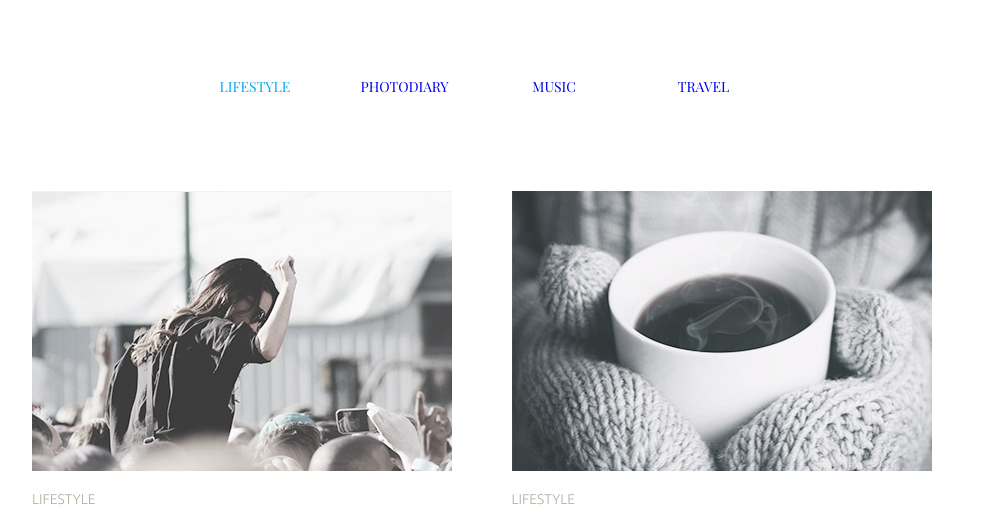
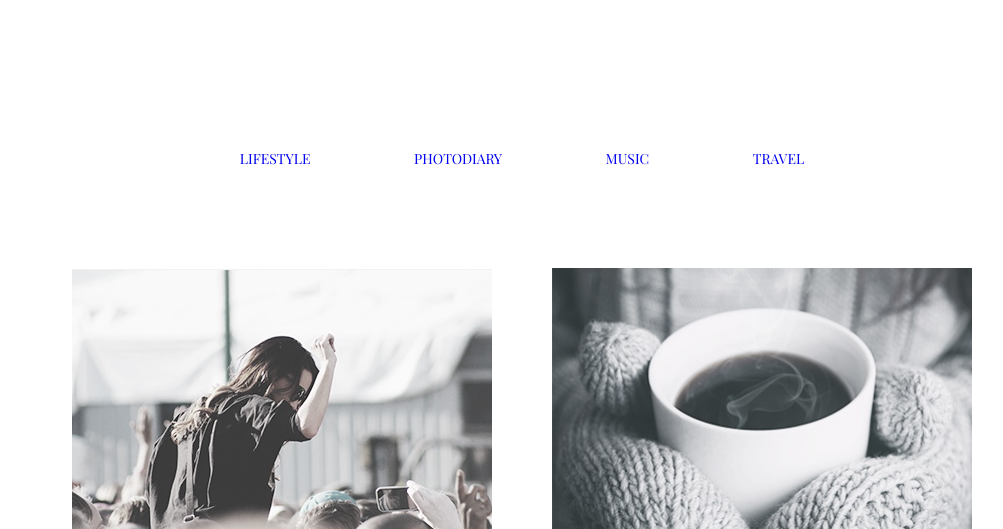
Before and after one commit to MykhailoMelnichuk/goit-fe-course, a plain HTML site: page html-css/module-3/index.html in a window 1280 px wide. Shown: the top 529 px of the page, without its empty margins (118-1121 px from the left). Drawn offline with nearby package versions, Linux system fonts and the light colour scheme.

Commit message:
Made corrections module-3

```diff
--- /dev/null
+++ b/html-css/module-3/css/reset.css
@@ -0,0 +1,48 @@
+/* http://meyerweb.com/eric/tools/css/reset/
+   v2.0 | 20110126
+   License: none (public domain)
+*/
+
+html, body, div, span, applet, object, iframe,
+h1, h2, h3, h4, h5, h6, p, blockquote, pre,
+a, abbr, acronym, address, big, cite, code,
+del, dfn, em, img, ins, kbd, q, s, samp,
+small, strike, strong, sub, sup, tt, var,
+b, u, i, center,
+dl, dt, dd, ol, ul, li,
+fieldset, form, label, legend,
+table, caption, tbody, tfoot, thead, tr, th, td,
+article, aside, canvas, details, embed,
+figure, figcaption, footer, header, hgroup,
+menu, nav, output, ruby, section, summary,
+time, mark, audio, video {
+	margin: 0;
+	padding: 0;
+	border: 0;
+	font-size: 100%;
+	font: inherit;
+	vertical-align: baseline;
+}
+/* HTML5 display-role reset for older browsers */
+article, aside, details, figcaption, figure,
+footer, header, hgroup, menu, nav, section {
+	display: block;
+}
+body {
+	line-height: 1;
+}
+ol, ul {
+	list-style: none;
+}
+blockquote, q {
+	quotes: none;
+}
+blockquote:before, blockquote:after,
+q:before, q:after {
+	content: '';
+	content: none;
+}
+table {
+	border-collapse: collapse;
+	border-spacing: 0;
+}
--- a/html-css/module-3/css/styles.css
+++ b/html-css/module-3/css/styles.css
@@ -1,104 +1,90 @@
-  /*Reset styles*/
-* {
-    box-sizing: border-box;
-    padding: 0;
-    margin: 0;
-    border: 0;
+  body, p, button {
+    font-family: Playfair Display, sans-serif;
+    font-size: 14px;
+    font-weight: 400;
+    font-weight: 24px;
+    color: #626262;
   }
 
-  body {
-    width: 1200px;
-    height: auto;
-    padding: 0px 150px 20px 150px;
-    font-family: Playfair Display, sans-serif;
-    font-size: 14px;
-    color: #626262;
-
+  .wrapper {
+    width: 900px;
+    margin: 0 auto;
   }
 
-  /*Styles of the top menu of the site*/
   header {
     height: 191px;
     padding-top: 77px;
   }
 
   nav {
-    margin: 0 auto;
-    width: 600px;
-
-  }
-
-  ul {
-    list-style: none;
-  }
-
-  li {
-    display: inline-block;
-  }
-
-  a {
-    text-decoration: none;
-  }
-
-  li.menu-item {
-    width: 146px;
     text-align: center;
   }
 
-  li.menu-item>a {
-    text-align: center;
+  nav li {
+    display: inline-block;
+    margin-top: 75px;
+    margin-right: 100px;
+    margin-bottom: 100px;
+  }
+
+  nav li:last-child {
+    margin-right: 0;
+  }
+
+  nav li a {
+    text-decoration: none;
     text-transform: uppercase;
   }
 
-  li.first>a {
+  nav li a:hover {
     color: #03a9f4;
   }
 
-  /*Styles of blocks of articles*/
+  .wrapper-post {
+    font-size: 0;
+  }
 
   .post {
     display: inline-block;
-    width: 448px;
-    height: auto;
+    width: 420px;
+    font-size: 14px;
+    margin-right: 60px;
     margin-bottom: 130px;
+  }
+
+  .post:nth-child(even) {
+    margin-right: 0;
+  }
+
+  .post:nth-child(-n+2) {
+    margin-bottom: 55px;
   }
 
   .post img {
     display: block;
-    width: 420px;
-    height: 280px;
+    width: 100%;
+    height: auto;
 }
-  .left-post {
-    padding-right: 28px;
-  }
 
-  .right-post {
-    padding-left: 28px;
-  }
-
-  .post-title {
+  .post .post-title {
     font-family: Ubuntu, sans-serif;
     font-size: 14px;
     font-weight: 300;
     text-transform: uppercase;
     color: #b4ad9e;
-    padding-top: 20px;
-    margin-bottom: 28px;
+    margin-top: 26px;
+    margin-bottom: 30px;
   }
 
-  h2 {
+  .post h3 {
     font-size: 30px;
-    margin-bottom: 34px;
+    margin-bottom: 35px;
   }
-
-  /*Button styles*/
 
   button {
     display: block;
     margin: 0 auto;
-    font-family: Playfair Display, sans-serif;
     font-size: 20px;
-    color: #626262;
     border: 1px solid;
     border-color: #626262;
     padding: 20px 35px;
--- a/html-css/module-3/index.html
+++ b/html-css/module-3/index.html
@@ -4,88 +4,70 @@
     <meta charset="UTF-8">
     <meta name="viewport" content="width=, initial-scale=1.0">
     <meta http-equiv="X-UA-Compatible" content="ie=edge">
-    <link rel="stylesheet" href="css/styles.css">
     <link href="https://fonts.googleapis.com/css?family=Playfair+Display&display=swap" rel="stylesheet">
     <link href="https://fonts.googleapis.com/css?family=Ubuntu:300&display=swap" rel="stylesheet">
+    <link rel="stylesheet" href="css/reset.css">
+    <link rel="stylesheet" href="css/styles.css">
     <title>Модуль 3 - Домашнее задание</title>
 </head>
 <body>
+    <div class="wrapper">
         <!-- Site header -->
         <header>
             <!-- Top menu of the site -->
             <nav>
                 <ul>
-                    <li class="menu-item first"><a href="#" >Lifestyle</a></li>
-                    <li class="menu-item"><a href="#" >Photodiary</a></li>
-                    <li class="menu-item"><a href="#" >Music</a></li>
-                    <li class="menu-item"><a href="#" >Travel</a></li>
+                    <li><a href="#" >Lifestyle</a></li>
+                    <li><a href="#" >Photodiary</a></li>
+                    <li><a href="#" >Music</a></li>
+                    <li><a href="#" >Travel</a></li>
                 </ul>
              </nav>
         </header>
         <!-- Site content -->
         <main>
             <!-- Blocks of articles -->
-            <ul>
-                <li class="post">
-                    <article class="left-post">
+            <div class="wrapper-post">
+                <article class="post">
                      <img src="img/image1.jpg" alt="lifestyle" width="420" height="280">
                     <p class="post-title">Lifestyle</p>
-                        <h2>More than just a music festival </h2>
+                    <h3>More than just a music festival </h3>
                     <p>Lorem ipsum dolor sit amet, consectetur adipisicing elit, sed do eiusmod tempor incididunt ut labore et dolore magna aliqua. Ut enim ad minim veniam, quis nostrud exercitation ullamco laboris</p>
                 </article>
-
-                </li>
-                <li class="post">
-                    <article class="right-post">
-                        <img src="img/image2.jpg" alt="lifestyle" width="419" height="280">
+                <article class="post">
+                    <img src="img/image2.jpg" alt="lifestyle" width="420" height="280">
                     <p class="post-title">Lifestyle</p>
-                        <h2>Life tastes better with coffee</h2>
+                    <h3>Life tastes better with coffee</h3>
                     <p>Lorem ipsum dolor sit amet, consectetur adipisicing elit, sed do eiusmod tempor incididunt ut labore et dolore magna aliqua. Ut enim ad minim veniam, quis nostrud exercitation ullamco laboris</p>
                 </article>
-                </li>
-            </ul>
-
-            <ul>
-                    <li class="post">
-                        <article class="left-post">
+                <article class="post">
                     <img src="img/image3.jpg" alt="lifestyle" width="420" height="280">
                     <p class="post-title">Photodiary</p>
-                            <h2>American dream</h2>
+                     <h3>American dream</h3>
                     <p>Lorem ipsum dolor sit amet, consectetur adipisicing elit, sed do eiusmod tempor incididunt ut labore et dolore magna aliqua. Ut enim ad minim veniam, quis nostrud exercitation ullamco laboris</p>
                 </article>
-
-                    </li>
-                    <li class="post">
-                        <article class="right-post">
-                            <img src="img/image4.jpg" alt="lifestyle" width="419" height="280">
+                <article class="post">
+                    <img src="img/image4.jpg" alt="lifestyle" width="420" height="280">
                     <p class="post-title">Photodiary</p>
-                            <h2>A day exploring the Alps</h2>
+                    <h3>A day exploring the Alps</h3>
                     <p>Lorem ipsum dolor sit amet, consectetur adipisicing elit, sed do eiusmod tempor incididunt ut labore et dolore magna aliqua. Ut enim ad minim veniam, quis nostrud exercitation ullamco laboris</p>
                 </article>
-                    </li>
-                </ul>
-
-                <ul>
-                        <li class="post">
-                            <article class="left-post">
+                <article class="post">
                     <img src="img/image5.jpg" alt="lifestyle" width="420" height="280">
                     <p class="post-title">Lifestyle</p>
-                                <h2>Top 10 song for running</h2>
+                    <h3>Top 10 song for running</h3>
                     <p>Lorem ipsum dolor sit amet, consectetur adipisicing elit, sed do eiusmod tempor incididunt ut labore et dolore magna aliqua. Ut enim ad minim veniam, quis nostrud exercitation ullamco laboris</p>
                 </article>
-
-                        </li>
-                        <li class="post">
-                            <article class="right-post">
-                                <img src="img/image6.jpg" alt="lifestyle" width="419" height="280">
+                <article class="post">
+                    <img src="img/image6.jpg" alt="lifestyle" width="420" height="280">
                     <p class="post-title">Lifestyle</p>
-                                <h2>Cold winter days</h2>
+                    <h3>Cold winter days</h3>
                     <p>Lorem ipsum dolor sit amet, consectetur adipisicing elit, sed do eiusmod tempor incididunt ut labore et dolore magna aliqua. Ut enim ad minim veniam, quis nostrud exercitation ullamco laboris</p>
                 </article>
-                        </li>
-                    </ul>
+            </div>
 
             <button>Load more</button>
         </main>
+    </div>
 </body>
 </html>
--- /dev/null
+++ b/html-css/module-4/css/reset.css
@@ -0,0 +1,48 @@
+/* http://meyerweb.com/eric/tools/css/reset/
+   v2.0 | 20110126
+   License: none (public domain)
+*/
+
+html, body, div, span, applet, object, iframe,
+h1, h2, h3, h4, h5, h6, p, blockquote, pre,
+a, abbr, acronym, address, big, cite, code,
+del, dfn, em, img, ins, kbd, q, s, samp,
+small, strike, strong, sub, sup, tt, var,
+b, u, i, center,
+dl, dt, dd, ol, ul, li,
+fieldset, form, label, legend,
+table, caption, tbody, tfoot, thead, tr, th, td,
+article, aside, canvas, details, embed,
+figure, figcaption, footer, header, hgroup,
+menu, nav, output, ruby, section, summary,
+time, mark, audio, video {
+	margin: 0;
+	padding: 0;
+	border: 0;
+	font-size: 100%;
+	font: inherit;
+	vertical-align: baseline;
+}
+/* HTML5 display-role reset for older browsers */
+article, aside, details, figcaption, figure,
+footer, header, hgroup, menu, nav, section {
+	display: block;
+}
+body {
+	line-height: 1;
+}
+ol, ul {
+	list-style: none;
+}
+blockquote, q {
+	quotes: none;
+}
+blockquote:before, blockquote:after,
+q:before, q:after {
+	content: '';
+	content: none;
+}
+table {
+	border-collapse: collapse;
+	border-spacing: 0;
+}
--- /dev/null
+++ b/html-css/module-4/tasc/css/reset.css
@@ -0,0 +1,48 @@
+/* http://meyerweb.com/eric/tools/css/reset/
+   v2.0 | 20110126
+   License: none (public domain)
+*/
+
+html, body, div, span, applet, object, iframe,
+h1, h2, h3, h4, h5, h6, p, blockquote, pre,
+a, abbr, acronym, address, big, cite, code,
+del, dfn, em, img, ins, kbd, q, s, samp,
+small, strike, strong, sub, sup, tt, var,
+b, u, i, center,
+dl, dt, dd, ol, ul, li,
+fieldset, form, label, legend,
+table, caption, tbody, tfoot, thead, tr, th, td,
+article, aside, canvas, details, embed,
+figure, figcaption, footer, header, hgroup,
+menu, nav, output, ruby, section, summary,
+time, mark, audio, video {
+	margin: 0;
+	padding: 0;
+	border: 0;
+	font-size: 100%;
+	font: inherit;
+	vertical-align: baseline;
+}
+/* HTML5 display-role reset for older browsers */
+article, aside, details, figcaption, figure,
+footer, header, hgroup, menu, nav, section {
+	display: block;
+}
+body {
+	line-height: 1;
+}
+ol, ul {
+	list-style: none;
+}
+blockquote, q {
+	quotes: none;
+}
+blockquote:before, blockquote:after,
+q:before, q:after {
+	content: '';
+	content: none;
+}
+table {
+	border-collapse: collapse;
+	border-spacing: 0;
+}
--- /dev/null
+++ b/html-css/module-4/tasc/css/styles.css
@@ -0,0 +1,59 @@
+/*Reset styles*/
+* {
+    box-sizing: border-box;
+    padding: 0;
+    margin: 0;
+    border: 0;
+}
+
+body {
+    font-family: Playfair Display, sans-serif;
+    font-size: 14px;
+    background-color: #e7f398;
+}
+
+.wraper {
+    width: 1200px;
+    height: auto;
+
+}
+
+nav {
+    width: 600px;
+    height: auto;
+    margin: auto;
+}
+
+ul {
+    list-style: none;
+}
+
+a {
+    text-decoration: none;
+  }
+
+.menu-item {
+    width: 76px;
+    height: 30px;
+    border: #0000ff 2px solid;
+    background-color: #99cde2;
+    color: #0000ff;
+    padding: 5px;
+    margin: 10px;
+    text-align: center;
+    text-transform: uppercase;
+    padding-bottom: 28px;
+    float: left;
+}
+.menu-item:hover {
+    border: #012e07 2px solid;
+    background-color: #13c74f;
+    color: #fcfcfc;
+
+}
+
+.clearfix::after {
+    content: "";
+    display: table;
+    clear: both;
+  }
```
Also changed, not shown: html-css/module-4/index.html (added, +18 -0 lines), html-css/module-4/tasc/index.html (+16 -10 lines), html-css/module-4/css/styles.css (added). Lines whose indentation alone changed are shown as unchanged.
